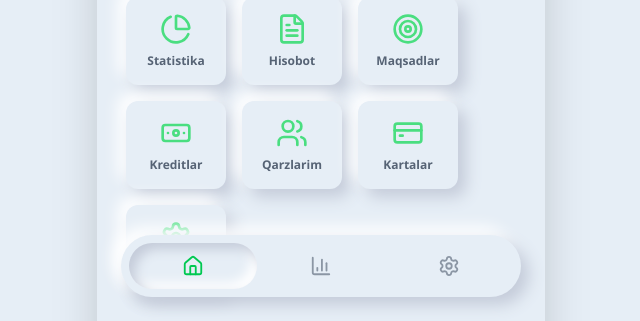
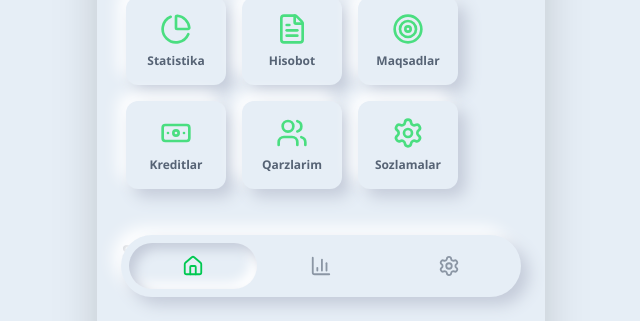
Before and after one commit to fazliddinakbarov13-netizen/moliya-bot-app, a React (Vite) app in the folder webapp/: page / in a window 1280 px wide. Shown: the part 479-800 px from the top of the page, without its empty margins (319-959 px from the left). Built offline with nearby package versions, Linux system fonts and the light colour scheme.

Commit message:
Removed kartalar UI element as requested

```diff
--- a/webapp/src/DashboardWidgets.tsx
+++ b/webapp/src/DashboardWidgets.tsx
@@ -17,7 +17,6 @@ import {
 import { CSS } from '@dnd-kit/utilities';
 import {
   PieChart,
-  CreditCard,
   Target,
   Banknote,
   Users,
@@ -74,7 +73,6 @@ export function DashboardWidgets({ onWidgetClick }: { onWidgetClick: (id: string
     { id: '3', name: 'Maqsadlar', icon: Target },
     { id: '4', name: 'Kreditlar', icon: Banknote },
     { id: '5', name: 'Qarzlarim', icon: Users },
-    { id: '6', name: 'Kartalar', icon: CreditCard },
     { id: '7', name: 'Sozlamalar', icon: Settings },
   ]);
 
```
